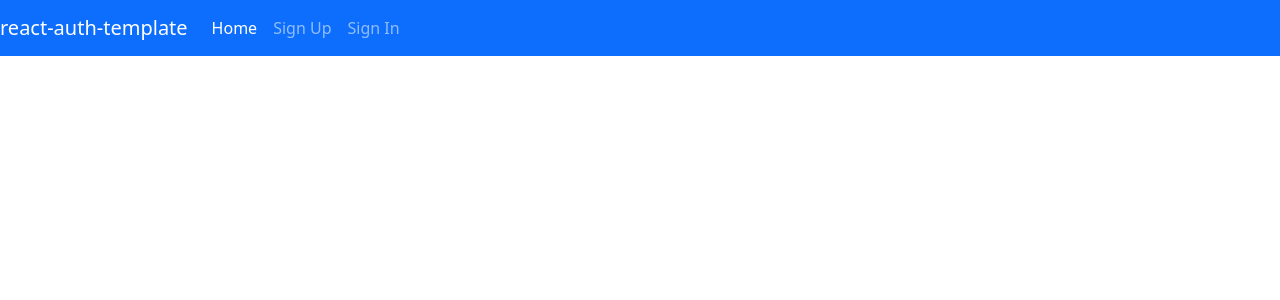
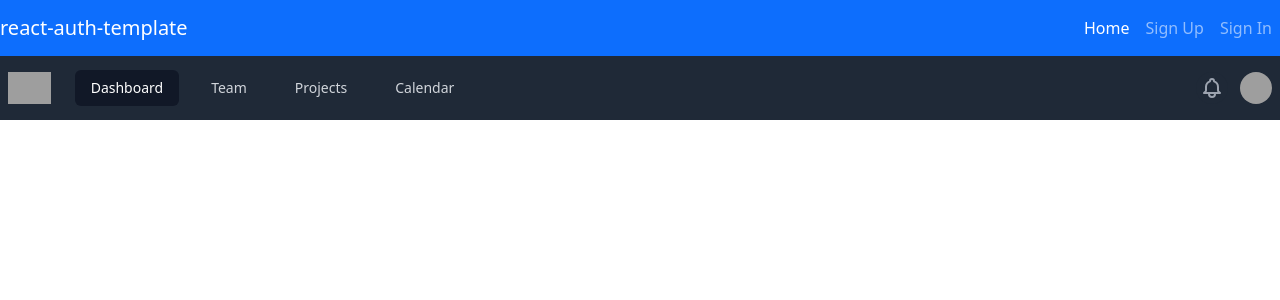
Before and after one commit to Angel-Journey/AustinSpursSG, a React (Create React App) app: page / in a window 1280 px wide. Shown: the top 300 px of the page. Built offline with nearby package versions, Linux system fonts and the light colour scheme; grey boxes are pictures that could not be loaded.

Commit message:
Add Tailwind to Project, test it with new Navbar

```diff
--- /dev/null
+++ b/craco.config.js
@@ -0,0 +1,11 @@
+// craco.config.js
+module.exports = {
+  style: {
+    postcss: {
+      plugins: [
+        require('tailwindcss'),
+        require('autoprefixer')
+      ]
+    }
+  }
+}
--- a/src/App.js
+++ b/src/App.js
@@ -6,6 +6,7 @@
 import AuthenticatedRoute from './components/AuthenticatedRoute/AuthenticatedRoute'
 import AutoDismissAlert from './components/AutoDismissAlert/AutoDismissAlert'
 import Header from './components/Header/Header'
+import Navbar from './components/Navbar/Navbar'
 import SignUp from './components/auth/SignUp'
 import SignIn from './components/auth/SignIn'
 import SignOut from './components/auth/SignOut'
@@ -45,6 +46,7 @@
     return (
       <Fragment>
 	      <Header user={user} />
+        <Navbar/>
 	      {msgAlerts.map((msgAlert) => (
           <AutoDismissAlert
             key={msgAlert.id}
--- /dev/null
+++ b/src/components/Navbar/Navbar.js
@@ -0,0 +1,157 @@
+/* This example requires Tailwind CSS v2.0+ */
+import React, { Fragment } from 'react'
+import { Disclosure, Menu, Transition } from '@headlessui/react'
+import { BellIcon, MenuIcon, XIcon } from '@heroicons/react/outline'
+
+const navigation = [
+  { name: 'Dashboard', href: '#', current: true },
+  { name: 'Team', href: '#', current: false },
+  { name: 'Projects', href: '#', current: false },
+  { name: 'Calendar', href: '#', current: false }
+]
+
+function classNames (...classes) {
+  return classes.filter(Boolean).join(' ')
+}
+
+export default function Navbar () {
+  return (
+    <Disclosure as="nav" className="bg-gray-800">
+      {({ open }) => (
+        <>
+          <div className="max-w-7xl mx-auto px-2 sm:px-6 lg:px-8">
+            <div className="relative flex items-center justify-between h-16">
+              <div className="absolute inset-y-0 left-0 flex items-center sm:hidden">
+                {/* Mobile menu button */}
+                <Disclosure.Button className="inline-flex items-center justify-center p-2 rounded-md text-gray-400 hover:text-white hover:bg-gray-700 focus:outline-none focus:ring-2 focus:ring-inset focus:ring-white">
+                  <span className="sr-only">Open main menu</span>
+                  {open
+                    ? (
+                      <XIcon className="block h-6 w-6" aria-hidden="true" />
+                    )
+                    : (
+                      <MenuIcon className="block h-6 w-6" aria-hidden="true" />
+                    )}
+                </Disclosure.Button>
+              </div>
+              <div className="flex-1 flex items-center justify-center sm:items-stretch sm:justify-start">
+                <div className="flex-shrink-0 flex items-center">
+                  <img
+                    className="block lg:hidden h-8 w-auto"
+                    src="https://tailwindui.com/img/logos/workflow-mark-indigo-500.svg"
+                    alt="Workflow"
+                  />
+                  <img
+                    className="hidden lg:block h-8 w-auto"
+                    src="https://tailwindui.com/img/logos/workflow-logo-indigo-500-mark-white-text.svg"
+                    alt="Workflow"
+                  />
+                </div>
+                <div className="hidden sm:block sm:ml-6">
+                  <div className="flex space-x-4">
+                    {navigation.map((item) => (
+                      <a
+                        key={item.name}
+                        href={item.href}
+                        className={classNames(
+                          item.current ? 'bg-gray-900 text-white' : 'text-gray-300 hover:bg-gray-700 hover:text-white',
+                          'px-3 py-2 rounded-md text-sm font-medium'
+                        )}
+                        aria-current={item.current ? 'page' : undefined}
+                      >
+                        {item.name}
+                      </a>
+                    ))}
+                  </div>
+                </div>
+              </div>
+              <div className="absolute inset-y-0 right-0 flex items-center pr-2 sm:static sm:inset-auto sm:ml-6 sm:pr-0">
+                <button
+                  type="button"
+                  className="bg-gray-800 p-1 rounded-full text-gray-400 hover:text-white focus:outline-none focus:ring-2 focus:ring-offset-2 focus:ring-offset-gray-800 focus:ring-white"
+                >
+                  <span className="sr-only">View notifications</span>
+                  <BellIcon className="h-6 w-6" aria-hidden="true" />
+                </button>
+
+                {/* Profile dropdown */}
+                <Menu as="div" className="ml-3 relative">
+                  <div>
+                    <Menu.Button className="bg-gray-800 flex text-sm rounded-full focus:outline-none focus:ring-2 focus:ring-offset-2 focus:ring-offset-gray-800 focus:ring-white">
+                      <span className="sr-only">Open user menu</span>
+                      <img
+                        className="h-8 w-8 rounded-full"
+                        src="https://images.unsplash.com/photo-1472099645785-5658abf4ff4e?ixlib=rb-1.2.1&ixid=eyJhcHBfaWQiOjEyMDd9&auto=format&fit=facearea&facepad=2&w=256&h=256&q=80"
+                        alt=""
+                      />
+                    </Menu.Button>
+                  </div>
+                  <Transition
+                    as={Fragment}
+                    enter="transition ease-out duration-100"
+                    enterFrom="transform opacity-0 scale-95"
+                    enterTo="transform opacity-100 scale-100"
+                    leave="transition ease-in duration-75"
+                    leaveFrom="transform opacity-100 scale-100"
+                    leaveTo="transform opacity-0 scale-95"
+                  >
+                    <Menu.Items className="origin-top-right absolute right-0 mt-2 w-48 rounded-md shadow-lg py-1 bg-white ring-1 ring-black ring-opacity-5 focus:outline-none">
+                      <Menu.Item>
+                        {({ active }) => (
+                          <a
+                            href="#"
+                            className={classNames(active ? 'bg-gray-100' : '', 'block px-4 py-2 text-sm text-gray-700')}
+                          >
+                            Your Profile
+                          </a>
+                        )}
+                      </Menu.Item>
+                      <Menu.Item>
+                        {({ active }) => (
+                          <a
+                            href="#"
+                            className={classNames(active ? 'bg-gray-100' : '', 'block px-4 py-2 text-sm text-gray-700')}
+                          >
+                            Settings
+                          </a>
+                        )}
+                      </Menu.Item>
+                      <Menu.Item>
+                        {({ active }) => (
+                          <a
+                            href="#"
+                            className={classNames(active ? 'bg-gray-100' : '', 'block px-4 py-2 text-sm text-gray-700')}
+                          >
+                            Sign out
+                          </a>
+                        )}
+                      </Menu.Item>
+                    </Menu.Items>
+                  </Transition>
+                </Menu>
+              </div>
+            </div>
+          </div>
+
+          <Disclosure.Panel className="sm:hidden">
+            <div className="px-2 pt-2 pb-3 space-y-1">
+              {navigation.map((item) => (
+                <a
+                  key={item.name}
+                  href={item.href}
+                  className={classNames(
+                    item.current ? 'bg-gray-900 text-white' : 'text-gray-300 hover:bg-gray-700 hover:text-white',
+                    'block px-3 py-2 rounded-md text-base font-medium'
+                  )}
+                  aria-current={item.current ? 'page' : undefined}
+                >
+                  {item.name}
+                </a>
+              ))}
+            </div>
+          </Disclosure.Panel>
+        </>
+      )}
+    </Disclosure>
+  )
+}
--- /dev/null
+++ b/src/index.css
@@ -0,0 +1,4 @@
+/* ./src/index.css */
+@tailwind base;
+@tailwind components;
+@tailwind utilities;
--- a/src/index.js
+++ b/src/index.js
@@ -1,6 +1,7 @@
 import React from 'react'
 import ReactDOM from 'react-dom'
 import './index.scss'
+import './index.css'
 
 import App from './App'
 import { BrowserRouter } from 'react-router-dom'
--- /dev/null
+++ b/tailwind.config.js
@@ -0,0 +1,11 @@
+module.exports = {
+  purge: ['./src/**/*.{js,jsx,ts,tsx}', './public/index.html'],
+  darkMode: false, // or 'media' or 'class'
+  theme: {
+    extend: {}
+  },
+  variants: {
+    extend: {}
+  },
+  plugins: []
+}
```
Also changed, not shown: package.json (+11 -5 lines), 2 other files (tests, documents, lock files or other folders).
